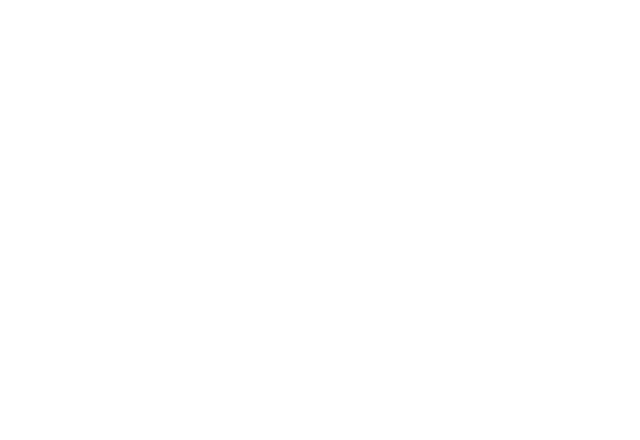
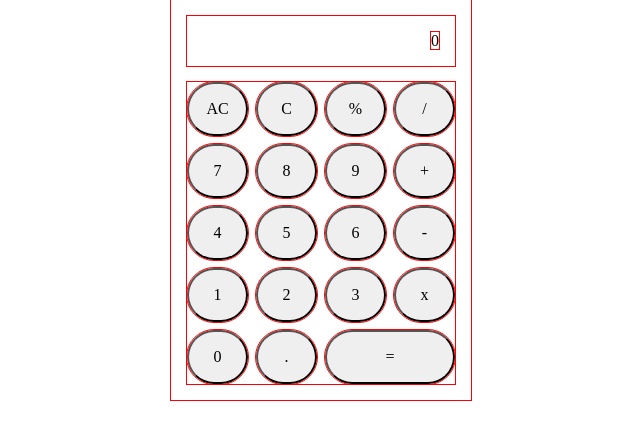
Before and after one commit to jesuswrivas/calculator_top, a plain HTML site: page index.html in a window 1280 px wide. Shown: the whole page, without its empty margins (319-959 px from the left). Drawn offline with Linux system fonts and the light colour scheme.

Commit message:
Calculator initial design
Divs inside .calculator-body__buttons replaced by buttons elements
A grid was created to shape the buttons layout
Padding and margin added to the calculator body and display

```diff
--- a/index.html
+++ b/index.html
@@ -13,30 +13,30 @@
 
     <main class="calculator-body">
         <div class="calculator-body__display">
-            <span class="calculator-body__display__numbers"></span>
+            <span class="calculator-body__display__numbers"> 0</span>
 
         </div>
 
         <div class="calculator-body__buttons">
-            <div id="button-ac"></div>
-            <div id="button-c"></div>
-            <div id="button-%"></div>
-            <div id="button-division"></div>
-            <div id="button-7"></div>
-            <div id="button-8"></div>
-            <div id="button-9"></div>
-            <div id="button-sum"></div>
-            <div id="button-4"></div>
-            <div id="button-5"></div>
-            <div id="button-6"></div>
-            <div id="button-substraction"></div>
-            <div id="button-1"></div>
-            <div id="button-2"></div>
-            <div id="button-3"></div>
-            <div id="button-multiply"></div>
-            <div id="button-0"></div>
-            <div id="button-decimal"></div>
-            <div id="button-result"></div>
+            <button id="button-ac"> AC </button>
+            <button id="button-c"> C </button>
+            <button id="button-%"> % </button>
+            <button id="button-division"> / </button>
+            <button id="button-7"> 7</button>
+            <button id="button-8"> 8</button>
+            <button id="button-9">9</button>
+            <button id="button-sum">+</button>
+            <button id="button-4">4</button>
+            <button id="button-5">5</button>
+            <button id="button-6">6</button>
+            <button id="button-substraction">-</button>
+            <button id="button-1">1</button>
+            <button id="button-2">2</button>
+            <button id="button-3">3</button>
+            <button id="button-multiply">x</button>
+            <button id="button-0">0</button>
+            <button id="button-decimal">.</button>
+            <button id="button-result">=</button>
 
         </div>
 
--- a/style.css
+++ b/style.css
@@ -8,6 +8,7 @@
     margin: 0;
     padding: 0;
     font: inherit;
+    outline: 1px solid red;
 }
 
 body {
@@ -20,3 +21,38 @@ svg,
 video {
     display: block;
 }
+
+
+.calculator-body {
+    width: 50%;
+    max-width: 300px;
+    margin: 0 auto;
+    padding: 1em;
+
+}
+
+.calculator-body__display {
+    text-align: right;
+    width: 100%;
+    padding: 1em;
+    margin-bottom: 1em;
+
+
+}
+
+.calculator-body__buttons {
+    display: grid;
+    gap: 0.5em;
+    grid-template-columns: repeat(4, 1fr);
+    grid-template-rows: repeat(5, 1fr);
+}
+
+.calculator-body__buttons button {
+    padding: 1em 1em;
+    border-radius: 5em;
+}
+
+#button-result {
+    grid-column-start: 3;
+    grid-column-end: 5;
+}
```
